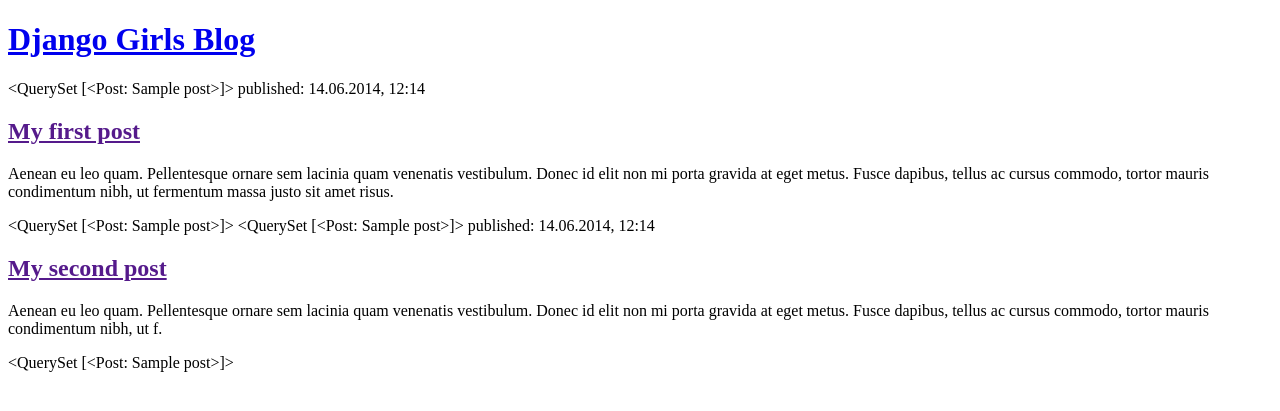
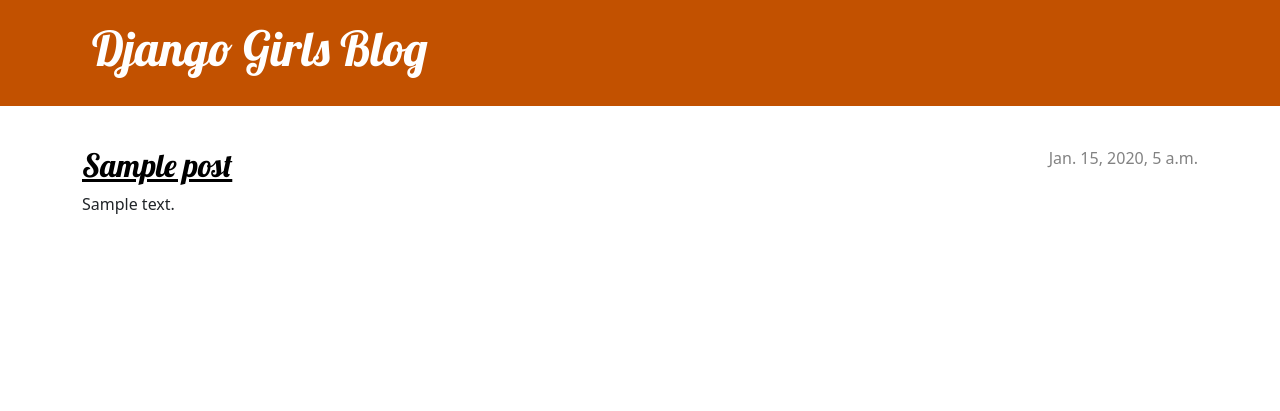
Before and after one commit to AnthonyHutson/my-test-repository, a Django app: page / in a window 1280 px wide. Shown: the top 411 px of the page. Run offline with Django 5.2, Linux system fonts and the light colour scheme; tables that the repository leaves empty hold one stand-in row (values such as "Sample post").

Commit message:
Updated blog/templates/blog/post_list.html

```diff
--- /dev/null
+++ b/blog/static/css/blog.css
@@ -0,0 +1,70 @@
+.page-header {
+    background-color: #C25100;
+    margin-top: 0;
+    margin-bottom: 40px;
+    padding: 20px 20px 20px 40px;
+}
+
+.page-header h1,
+.page-header h1 a,
+.page-header h1 a:visited,
+.page-header h1 a:active {
+    color: #ffffff;
+    font-size: 36pt;
+    text-decoration: none;
+}
+
+h1,
+h2,
+h3,
+h4 {
+    font-family: 'Lobster', cursive;
+}
+
+.date {
+    color: #828282;
+}
+
+.save {
+    float: right;
+}
+
+.post-form textarea,
+.post-form input {
+    width: 100%;
+}
+
+.top-menu,
+.top-menu:hover,
+.top-menu:visited {
+    color: #ffffff;
+    float: right;
+    font-size: 26pt;
+    margin-right: 20px;
+}
+
+.post {
+    margin-bottom: 70px;
+}
+
+.post h2 a,
+.post h2 a:visited {
+    color: #000000;
+}
+
+.post > .date,
+.post > .actions {
+    float: right;
+}
+
+.btn-secondary,
+.btn-secondary:visited {
+    color: #C25100;
+    background: none;
+    border-color: #C25100;
+}
+
+.btn-secondary:hover {
+    color: #FFFFFF;
+    background-color: #C25100;
+}
--- a/blog/templates/blog/post_list.html
+++ b/blog/templates/blog/post_list.html
@@ -1,23 +1,35 @@
+{% load static %}
 <!DOCTYPE html>
 <html>
     <head>
         <title>Django Girls blog</title>
+        <link rel="stylesheet" href="https://cdn.jsdelivr.net/npm/bootstrap@5.3.3/dist/css/bootstrap.min.css" integrity="sha384-QWTKZyjpPEjISv5WaRU9OFeRpok6YctnYmDr5pNlyT2bRjXh0JMhjY6hW+ALEwIH" crossorigin="anonymous">
+        <link rel="stylesheet" href="https://fonts.googleapis.com/css?family=Lobster&subset=latin,latin-ext">
+        <link rel="stylesheet" href="{% static 'css/blog.css' %}">
     </head>
     <body>
-        <header>
-            <h1><a href="/">Django Girls Blog</a></h1>
+        <header class="page-header">
+          <div class="container">
+              <h1><a href="/">Django Girls Blog</a></h1>
+          </div>
         </header>
 
-        {{ posts }}
-            <time>published: 14.06.2014, 12:14</time>
-            <h2><a href="">My first post</a></h2>
-            <p>Aenean eu leo quam. Pellentesque ornare sem lacinia quam venenatis vestibulum. Donec id elit non mi porta gravida at eget metus. Fusce dapibus, tellus ac cursus commodo, tortor mauris condimentum nibh, ut fermentum massa justo sit amet risus.</p>
-        {{ posts }}
-
-        {{ posts }}
-            <time>published: 14.06.2014, 12:14</time>
-            <h2><a href="">My second post</a></h2>
-            <p>Aenean eu leo quam. Pellentesque ornare sem lacinia quam venenatis vestibulum. Donec id elit non mi porta gravida at eget metus. Fusce dapibus, tellus ac cursus commodo, tortor mauris condimentum nibh, ut f.</p>
-        {{ posts }}
+        <main class="container">
+            <div class="row">
+                <div class="col">
+                    {% block content %}
+                    {% for post in posts %}
+                        <article class="post">
+                            <time class="date">
+                                {{ post.published_date }}
+                            </time>
+                            <h2><a href="">{{ post.title }}</a></h2>
+                            <p>{{ post.text|linebreaksbr }}</p>
+                        </article>
+                    {% endfor %}
+                {% endblock %}
+                </div>
+            </div>
+        </main>
     </body>
 </html>
--- a/newapp/views.py
+++ b/newapp/views.py
@@ -1,3 +1,8 @@
 from django.shortcuts import render
+from django.utils import timezone
+from .models import Post
 
 # Create your views here.
+def post_list(request):
+  posts = Post.objects.filter(published_date__lte=timezone.now()).order_by('published_date')
+  return render(request, 'blog/post_list.html', {'posts': posts})
```
